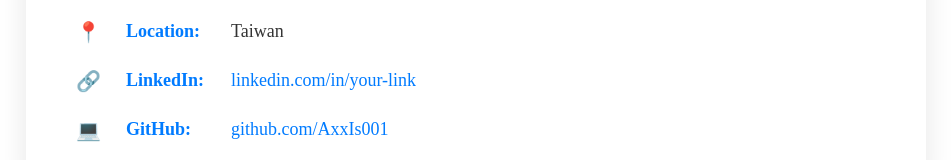
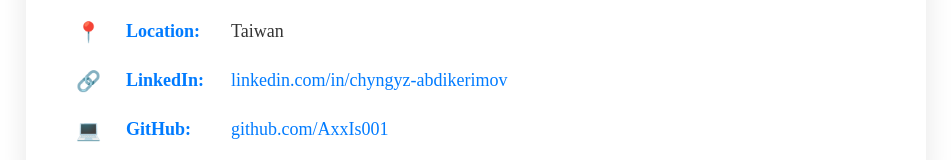
Before and after one commit to AxxIs001/Portfolio_Project, a plain HTML site: page index.html in a window 1280 px wide. Shown: the part 3838-3998 px from the top of the page, without its empty margins (164-1115 px from the left). Drawn offline with Linux system fonts and the light colour scheme.

Commit message:
fix worng part

```diff
--- a/index.html
+++ b/index.html
@@ -232,7 +232,7 @@
                 <p><strong>Email:</strong> <a href="mailto:411021385@gms.ndhu.edu.tw">411021385@gms.ndhu.edu.tw</a></p>
                 <p><strong>Phone:</strong> <a href="tel:+981524665">+(981) 524-665</a></p>
                 <p><strong>Location:</strong> Taiwan</p>
-                <p><strong>LinkedIn:</strong> <a href="https://www.linkedin.com/in/chyngyz-abdikerimov/" target="_blank">linkedin.com/in/your-link</a></p>
+                <p><strong>LinkedIn:</strong> <a href="https://www.linkedin.com/in/chyngyz-abdikerimov/" target="_blank">linkedin.com/in/chyngyz-abdikerimov</a></p>
                 <p><strong>GitHub:</strong> <a href="https://github.com/AxxIs001" target="_blank">github.com/AxxIs001</a></p>
             </div>
         </div>
```
